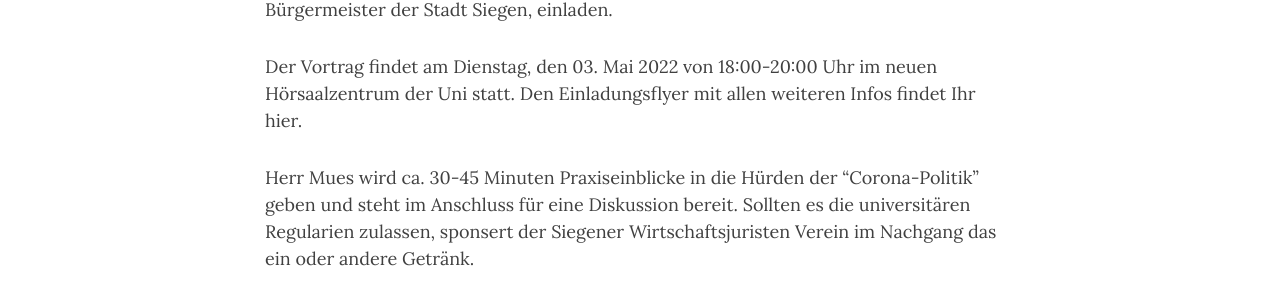
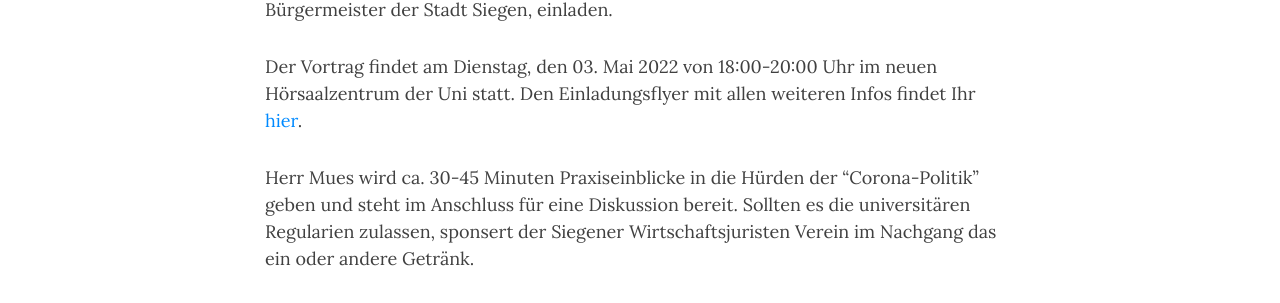
Before and after one commit to dewrs/dewrs.github.io, a Jekyll site: the page built from _posts/2022-04-01-Buergermeister Steffen Mues.md, in a window 1280 px wide and 900 px high, scrolled down 367 px. Shown: the part 205-508 px from the top of the window. Built offline with Jekyll 4.4.1, drawn with Linux system fonts in a browser that asks for light colours; nearby versions of some CDN libraries; part of the change alters nothing that is shown.

```diff
--- a/_posts/2022-04-01-Buergermeister Steffen Mues.md
+++ b/_posts/2022-04-01-Buergermeister Steffen Mues.md
@@ -9,7 +9,7 @@ bigimg: /img/unteres_schloss.jpg
 Heute möchten wir Euch gemeinsam mit Dr. Andreas Berg (Lehrbeauftragter am Lehrstuhl von Prof. Schröder) ganz herzlich zum Gastvortrag von Herrn Steffen Mues, Bürgermeister der Stadt Siegen, einladen.
 
 Der Vortrag findet am Dienstag, den 03. Mai 2022 von 18:00-20:00 Uhr im neuen Hörsaalzentrum der Uni statt.
-Den Einladungsflyer mit allen weiteren Infos findet Ihr hier.
+Den Einladungsflyer mit allen weiteren Infos findet Ihr [hier](/img/Vortragsankündigung Bürgermeister Steffen Mues.pdf).
 
 Herr Mues wird ca. 30-45 Minuten Praxiseinblicke in die Hürden der "Corona-Politik" geben und steht im Anschluss für eine Diskussion bereit.
 Sollten es die universitären Regularien zulassen, sponsert der Siegener Wirtschaftsjuristen Verein im Nachgang das ein oder andere Getränk.
```
